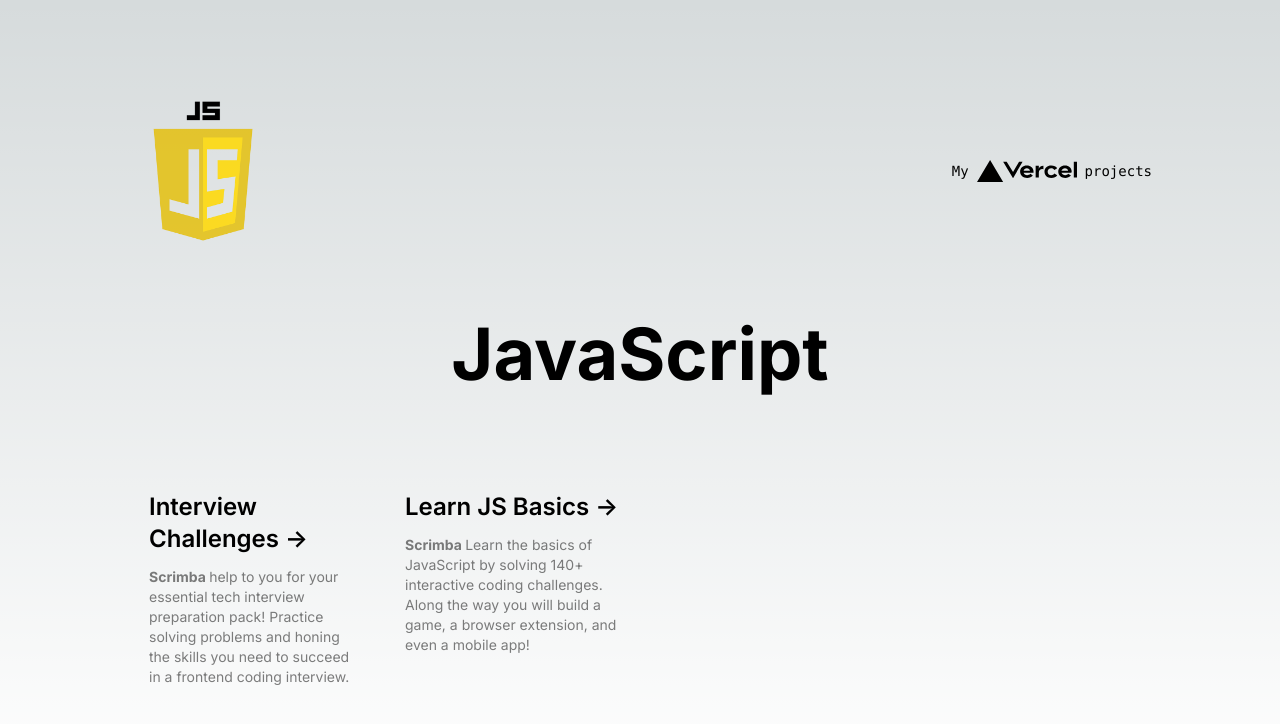
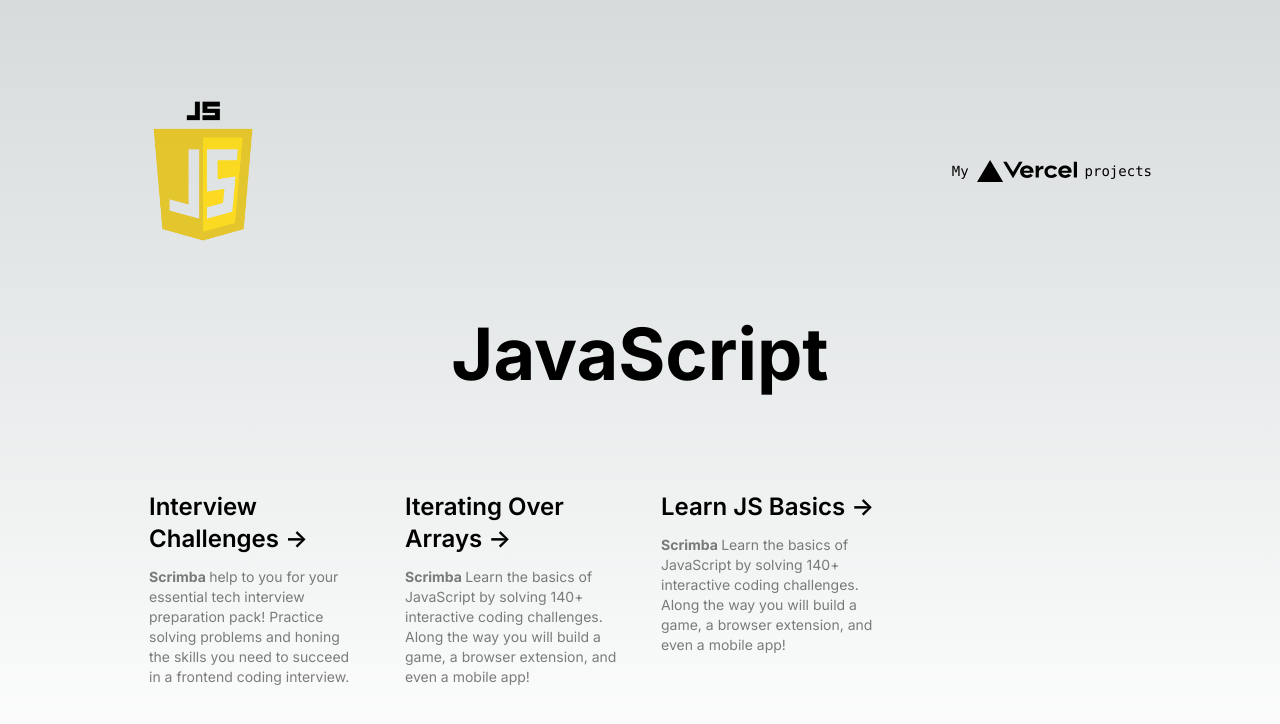
Before and after one commit to IsabelTizon/js-challenges, a Next.js app: page / in a window 1280 px wide. Shown: the top 724 px of the page. Built offline with nearby package versions, Linux system fonts and the light colour scheme.

Commit message:
Iterating Over Arrays page created

```diff
--- /dev/null
+++ b/src/app/iteratingOverArrays/page.js
@@ -0,0 +1,11 @@
+export const metadata = {
+	title: "Iterating Over Arrays",
+	description: "Iterating Over Arrays Theory",
+};
+
+// rafc (React Arrow Fuction Component)
+// rfc(React Fuctional Component)
+
+export default function page() {
+	return <div>Hello Iterating Over Arrays</div>;
+}
--- a/src/app/page.js
+++ b/src/app/page.js
@@ -47,8 +47,6 @@ export default function Home() {
 			<div className="mb-32 grid text-center lg:max-w-5xl lg:w-full lg:mb-0 lg:grid-cols-4 lg:text-left">
 				{homeCourses.map((course) => (
 					<Link
-						// href="https://nextjs.org/docs?utm_source=create-next-app&utm_medium=appdir-template&utm_campaign=create-next-app"
-						// href="/scrimba"
 						key={course.id}
 						href={course.href}
 						className="group rounded-lg border border-transparent px-5 py-4 transition-colors hover:border-gray-300 hover:bg-gray-100 hover:dark:border-neutral-700 hover:dark:bg-neutral-800/30"
--- a/src/app/scrimbaChallengesJS/exercises/page.js
+++ b/src/app/scrimbaChallengesJS/exercises/page.js
@@ -21,7 +21,7 @@ import { Aref_Ruqaa } from "next/font/google";
 // import { flatten2 } from "./flatten";
 // import { sumArr } from "./countStudents";
 // import { sumArr2 } from "./countStudents2";
-import { findTheWinner } from "./pizzaNight";
+// import { findTheWinner } from "./pizzaNight";
 
 export default function courseConsole() {
 	return (
@@ -158,13 +158,14 @@ export default function courseConsole() {
 // console.log(`Scrimba Students total number: ${sumArr2(studentArr)}`);
 
 // 16) Pizza Night Exercise
-const gameNightFood = {
-	"🍕 pizza": 3,
-	"🌮 tacos": 10,
-	"🥗 salads": 7,
-	"🍝 pasta": 5,
-};
-console.log(findTheWinner(gameNightFood));
+// const gameNightFood = {
+// 	"🍕 pizza": 3,
+// 	"🌮 tacos": 10,
+// 	"🥗 salads": 7,
+// 	"🍝 pasta": 5,
+// };
+// console.log(findTheWinner(gameNightFood));
+
 // 17) Exercise
 // 18) Exercise
 // 19) Exercise
--- a/src/components/arrays/homeArr.js
+++ b/src/components/arrays/homeArr.js
@@ -7,7 +7,14 @@ export const homeCourses = [
 			"help to you for your essential tech interview preparation pack! Practice solving problems and honing the skills you need to succeed in a frontend coding interview.",
 	},
 	{
-		id: 0,
+		id: 1,
+		href: "/iteratingOverArrays",
+		name: "Iterating Over Arrays",
+		intro:
+			"Learn the basics of JavaScript by solving 140+ interactive coding challenges. Along the way you will build a game, a browser extension, and even a mobile app!",
+	},
+	{
+		id: 2,
 		href: "/scrimbaLearnBasics",
 		name: "Learn JS Basics",
 		intro:
```
